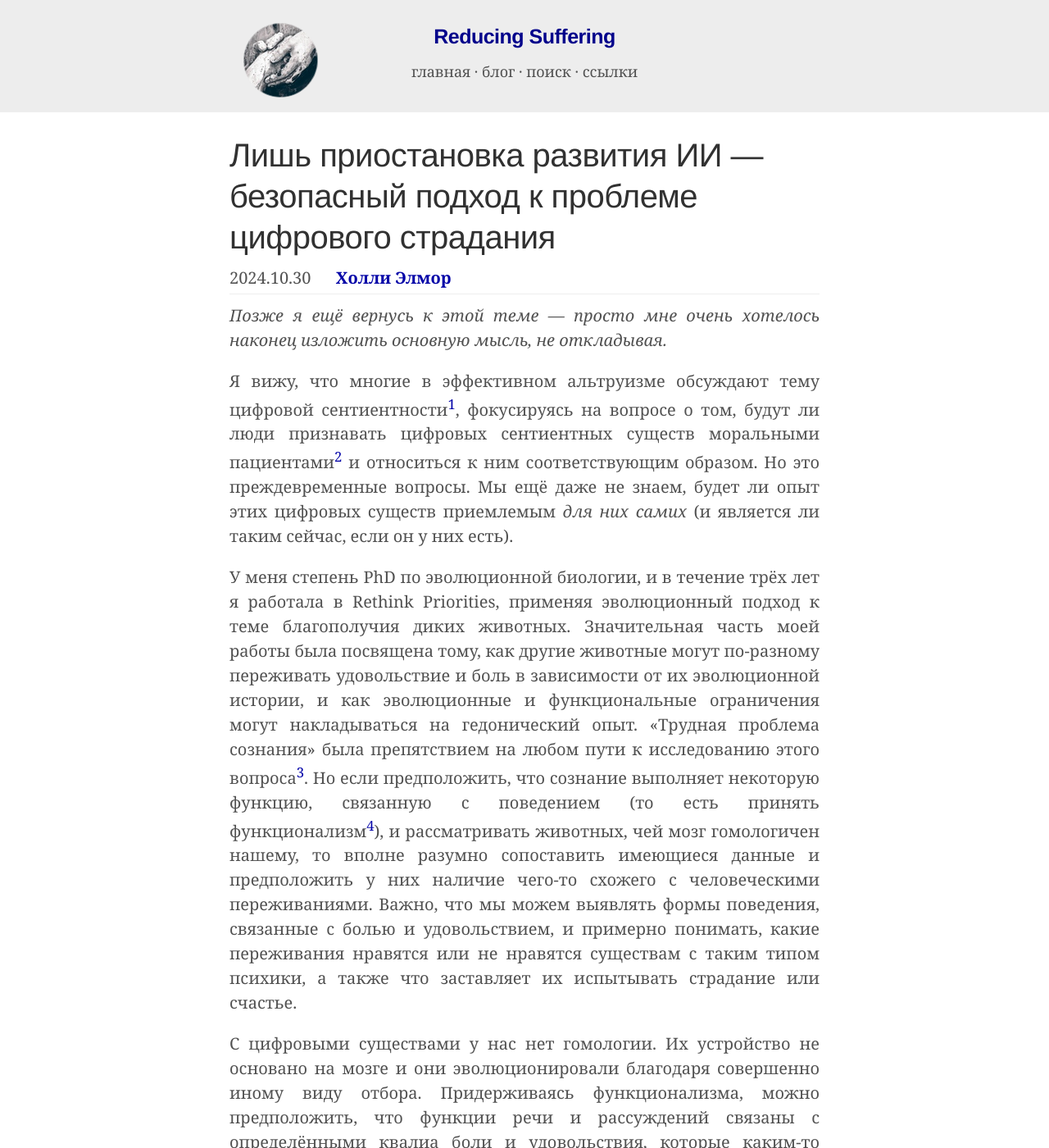
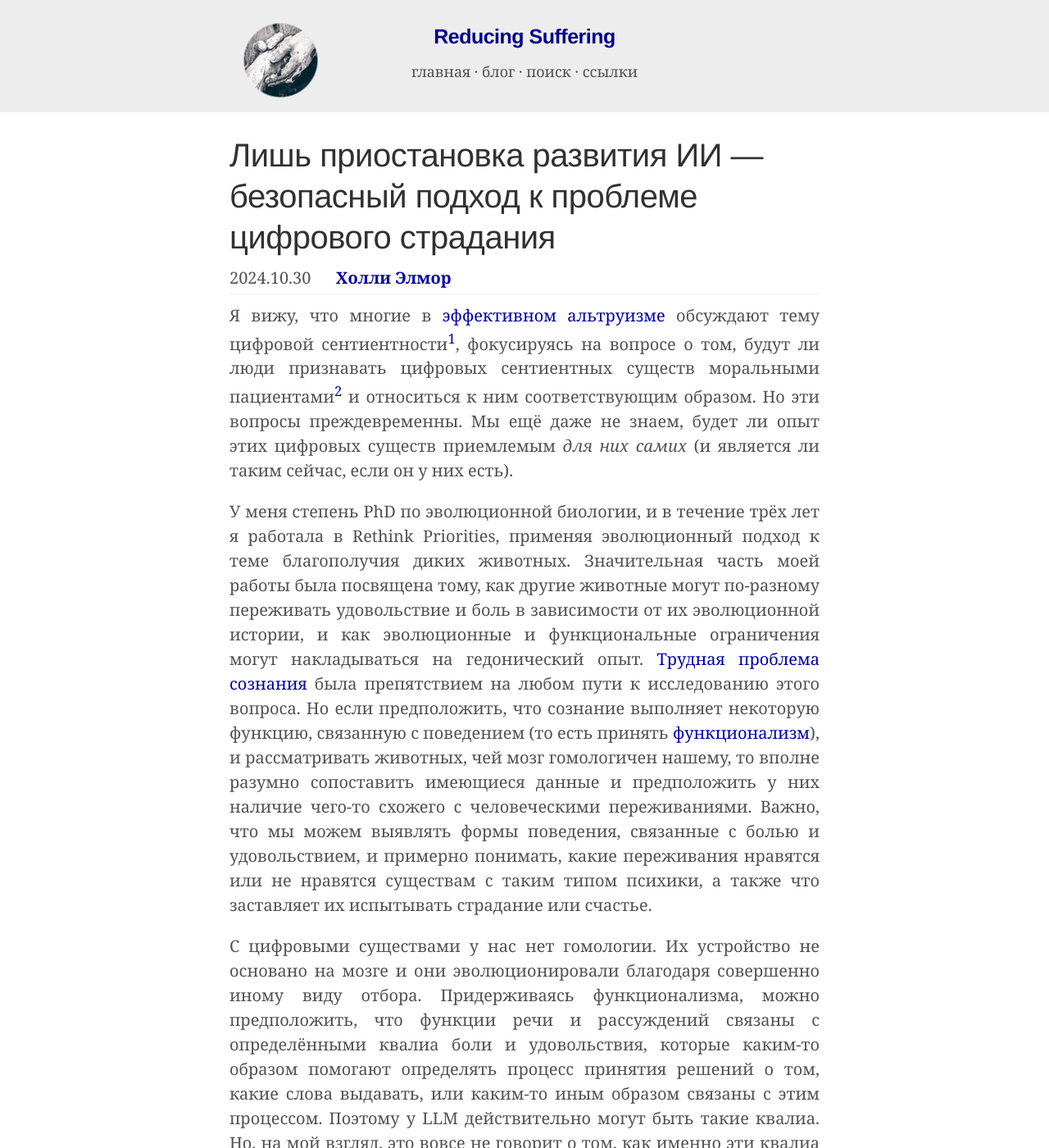
Before and after one commit to ReducingSuffering/reducingsuffering.github.io, a Jekyll site: the page built from _articles/holly-elmore-pausing-ai-is-the-only-safe-approach-to-digital-sentience.md, in a window 1280 px wide and 1400 px high. Shown: the whole window at 82% size. Built offline with Jekyll 4.4.1, drawn with Linux system fonts in a browser that asks for light colours; some of the changed text lies outside the part shown.

Commit message:
Update holly-elmore-pausing-ai-is-the-only-safe-approach-to-digital-sentience.md

```diff
--- a/_articles/holly-elmore-pausing-ai-is-the-only-safe-approach-to-digital-sentience.md
+++ b/_articles/holly-elmore-pausing-ai-is-the-only-safe-approach-to-digital-sentience.md
@@ -11,15 +12,13 @@ preview: assets/images/previews/
 excerpt: "Я вижу, что многие в эффективном альтруизме обсуждают тему цифровой сентиентности, фокусируясь на вопросе о том, будут ли люди признавать цифровых сентиентных существ моральными пациентами и относиться к ним соответствующим образом. Но это преждевременные вопросы. Мы ещё даже не знаем, будет ли опыт этих цифровых существ приемлемым _для них самих_ (и является ли таким сейчас, если он у них есть)."
 license: ["CC BY 4.0", "https://creativecommons.org/licenses/by/4.0/deed.ru"]
 ---
-_Позже я ещё вернусь к этой теме — просто мне очень хотелось наконец изложить основную мысль, не откладывая._
+Я вижу, что многие в [эффективном альтруизме](https://ru.wikipedia.org/wiki/%D0%AD%D1%84%D1%84%D0%B5%D0%BA%D1%82%D0%B8%D0%B2%D0%BD%D1%8B%D0%B9_%D0%B0%D0%BB%D1%8C%D1%82%D1%80%D1%83%D0%B8%D0%B7%D0%BC) обсуждают тему цифровой сентиентности[^1], фокусируясь на вопросе о том, будут ли люди признавать цифровых сентиентных существ моральными пациентами[^2] и относиться к ним соответствующим образом. Но эти вопросы преждевременны. Мы ещё даже не знаем, будет ли опыт этих цифровых существ приемлемым _для них самих_ (и является ли таким сейчас, если он у них есть).
 
-Я вижу, что многие в эффективном альтруизме обсуждают тему цифровой сентиентности[^1], фокусируясь на вопросе о том, будут ли люди признавать цифровых сентиентных существ моральными пациентами[^2] и относиться к ним соответствующим образом. Но это преждевременные вопросы. Мы ещё даже не знаем, будет ли опыт этих цифровых существ приемлемым _для них самих_ (и является ли таким сейчас, если он у них есть).
-
-У меня степень PhD по эволюционной биологии, и в течение трёх лет я работала в Rethink Priorities, применяя эволюционный подход к теме благополучия диких животных. Значительная часть моей работы была посвящена тому, как другие животные могут по-разному переживать удовольствие и боль в зависимости от их эволюционной истории, и как эволюционные и функциональные ограничения могут накладываться на гедонический опыт. «Трудная проблема сознания» была препятствием на любом пути к исследованию этого вопроса[^3]. Но если предположить, что сознание выполняет некоторую функцию, связанную с поведением (то есть принять функционализм[^4]), и рассматривать животных, чей мозг гомологичен нашему, то вполне разумно сопоставить имеющиеся данные и предположить у них наличие чего-то схожего с человеческими переживаниями. Важно, что мы можем выявлять формы поведения, связанные с болью и удовольствием, и примерно понимать, какие переживания нравятся или не нравятся существам с таким типом психики, а также что заставляет их испытывать страдание или счастье.
+У меня степень PhD по эволюционной биологии, и в течение трёх лет я работала в Rethink Priorities, применяя эволюционный подход к теме благополучия диких животных. Значительная часть моей работы была посвящена тому, как другие животные могут по-разному переживать удовольствие и боль в зависимости от их эволюционной истории, и как эволюционные и функциональные ограничения могут накладываться на гедонический опыт. [Трудная проблема сознания](https://ru.wikipedia.org/wiki/%D0%A2%D1%80%D1%83%D0%B4%D0%BD%D0%B0%D1%8F_%D0%BF%D1%80%D0%BE%D0%B1%D0%BB%D0%B5%D0%BC%D0%B0_%D1%81%D0%BE%D0%B7%D0%BD%D0%B0%D0%BD%D0%B8%D1%8F) была препятствием на любом пути к исследованию этого вопроса. Но если предположить, что сознание выполняет некоторую функцию, связанную с поведением (то есть принять [функционализм](https://ru.wikipedia.org/wiki/%D0%A4%D1%83%D0%BD%D0%BA%D1%86%D0%B8%D0%BE%D0%BD%D0%B0%D0%BB%D0%B8%D0%B7%D0%BC_(%D1%84%D0%B8%D0%BB%D0%BE%D1%81%D0%BE%D1%84%D0%B8%D1%8F_%D1%81%D0%BE%D0%B7%D0%BD%D0%B0%D0%BD%D0%B8%D1%8F))), и рассматривать животных, чей мозг гомологичен нашему, то вполне разумно сопоставить имеющиеся данные и предположить у них наличие чего-то схожего с человеческими переживаниями. Важно, что мы можем выявлять формы поведения, связанные с болью и удовольствием, и примерно понимать, какие переживания нравятся или не нравятся существам с таким типом психики, а также что заставляет их испытывать страдание или счастье.
 
 С цифровыми существами у нас нет гомологии. Их устройство не основано на мозге и они эволюционировали благодаря совершенно иному виду отбора. Придерживаясь функционализма, можно предположить, что функции речи и рассуждений связаны с определёнными квалиа боли и удовольствия, которые каким-то образом помогают определять процесс принятия решений о том, какие слова выдавать, или каким-то иным образом связаны с этим процессом. Поэтому у LLM действительно могут быть такие квалиа. Но, на мой взгляд, это вовсе не говорит о том, как именно эти квалиа _будут соотноситься_ с лингвистическим содержанием того, что выдают LLM. Правильный ответ может ощущаться ими как нечто приятное. Или им может грозить ужасная боль, если они ответят неправильно. Или наши команды могут заставлять их делать то, что причиняет им боль. Или квалиа у LLM могут быть совершенно неорганизованными по сравнению с нашими переживаниями. Или же они могут быть подобны фантомной конечности — испытываться ими независимо от их поведения.
 
-Я не так много говорю о цифровой сентиентности в своей работе в качестве исполнительного директора PauseAI US, поскольку наша целевая аудитория — широкая общественность, и мы фокусируемся на информировании о рисках, которые развитие передового ИИ несёт для людей[^5]. Цифровая сентиентность — более продвинутая тема, тогда как мы решаем задачу повышения осведомлённости о самых основах. Но опасения по поводу цифровых «кроненберговских умов», которых мы можем по неосторожности создать, — это одна из главных причин, по которым лично я поддерживаю приостановку развития ИИ как политическую меру[^6].
+Я не так много говорю о цифровой сентиентности в своей работе в качестве исполнительного директора PauseAI US, поскольку наша целевая аудитория — широкая общественность, и мы фокусируемся на информировании о рисках, которые развитие передового ИИ несёт для людей[^3]. Цифровая сентиентность — более продвинутая тема, тогда как мы решаем задачу повышения осведомлённости о самых основах. Но опасения по поводу цифровых «кроненберговских умов», которых мы можем по неосторожности создать, — это одна из главных причин, по которым лично я поддерживаю приостановку развития ИИ как политическую меру[^4].
 
 Мы можем создавать эти модели, не подозревая, что обрекаем их на страдания. Может быть из-за трудной проблемы сознания мы никогда не получим более глубокого понимания того, что переживают создаваемые нами существа. Но не исключено и то, что дополнительное время и исследования помогут нам с этим фундаментальным пониманием о разуме и сознании. Так или иначе, приостановка создания таких существ — единственный безопасный для них подход из того, чем мы сейчас располагаем.
 
@@ -27,14 +26,10 @@ _Позже я ещё вернусь к этой теме — просто мн
 
 Примечания переводчика:
 
-[^1]: Сентиентность — это способность испытывать субъективные ощущения (квалиа), такие как удовольствие и боль.
+[^1]: Сентиентность — это способность испытывать субъективные ощущения ([квалиа](https://ru.wikipedia.org/wiki/%D0%9A%D0%B2%D0%B0%D0%BB%D0%B8%D0%B0)), такие как удовольствие и боль.
 
-[^2]: Моральные пациенты — это те существа, чьи интересы принимаются в моральное рассмотрение. Например, согласно [сентиоцентризму](https://ru.wikipedia.org/wiki/%D0%A1%D0%B5%D0%BD%D1%82%D0%B8%D0%BE%D1%86%D0%B5%D0%BD%D1%82%D1%80%D0%B8%D0%B7%D0%BC) мы должны считать моральными пациентами всех сентиентных и только сентиентных существ.
+[^2]: [Моральные пациенты](https://en.wikipedia.org/wiki/Moral_patienthood) — это те существа, чьи интересы должны приниматься в моральное рассмотрение. Например, согласно [сентиоцентризму](https://ru.wikipedia.org/wiki/%D0%A1%D0%B5%D0%BD%D1%82%D0%B8%D0%BE%D1%86%D0%B5%D0%BD%D1%82%D1%80%D0%B8%D0%B7%D0%BC) мы должны считать моральными пациентами всех сентиентных и только сентиентных существ.
 
-[^3]: [Трудная проблема сознания](https://ru.wikipedia.org/wiki/%D0%A2%D1%80%D1%83%D0%B4%D0%BD%D0%B0%D1%8F_%D0%BF%D1%80%D0%BE%D0%B1%D0%BB%D0%B5%D0%BC%D0%B0_%D1%81%D0%BE%D0%B7%D0%BD%D0%B0%D0%BD%D0%B8%D1%8F) — это проблема объяснения того, почему и как у тех или иных организмов вообще появляются субъективные ощущения.
+[^3]: [Pause AI](https://pauseai.info/) — движение, выступающее за приостановку разработок передовых систем искусственного интеллекта с целью улучшения мер безопасности. Движение обычно озвучивает риски, связанные с использованием ИИ в дурных целях, негативными последствиями внедрения ИИ в плане экономического благополучия, здоровья и рассудка, а также с возможным выходом продвинутых форм ИИ из под контроля человечества — вплоть до полного насильственного замещения людей искусственными формами жизни.
 
-[^4]: [Функционализм](https://ru.wikipedia.org/wiki/%D0%A4%D1%83%D0%BD%D0%BA%D1%86%D0%B8%D0%BE%D0%BD%D0%B0%D0%BB%D0%B8%D0%B7%D0%BC_(%D1%84%D0%B8%D0%BB%D0%BE%D1%81%D0%BE%D1%84%D0%B8%D1%8F_%D1%81%D0%BE%D0%B7%D0%BD%D0%B0%D0%BD%D0%B8%D1%8F)) — это подход в философии сознания, в рамках которого считается, что ментальные состояния определяются исключительно теми функциями, которые они выполняют в системе — т. е. их связью с другими состояниями, входящими данными и исходящим поведением.
-
-[^5]: [Pause AI](https://pauseai.info/) — движение, выступающее за приостановку разработок передовых систем искусственного интеллекта с целью улучшения мер безопасности. Движение обычно озвучивает риски, связанные с использованием ИИ в дурных целях, негативными последствиями внедрения ИИ в плане экономического благополучия, здоровья и рассудка, а также с возможным выходом продвинутых форм ИИ из под контроля человечества — вплоть до полного насильственного замещения людей искусственными формами жизни.
-
-[^6]: Аналогичный подход предлагается в работе Томаса Метцингера об [искусственном страдании](https://reducingsuffering.github.io/thomas-metzinger-artificial-suffering.html).
+[^4]: Аналогичный подход предлагается в работе Томаса Метцингера об [искусственном страдании](https://reducingsuffering.github.io/thomas-metzinger-artificial-suffering.html).
```
Also changed, not shown: other parts of _articles/holly-elmore-pausing-ai-is-the-only-safe-approach-to-digital-sentience.md (+1 -0 lines).
